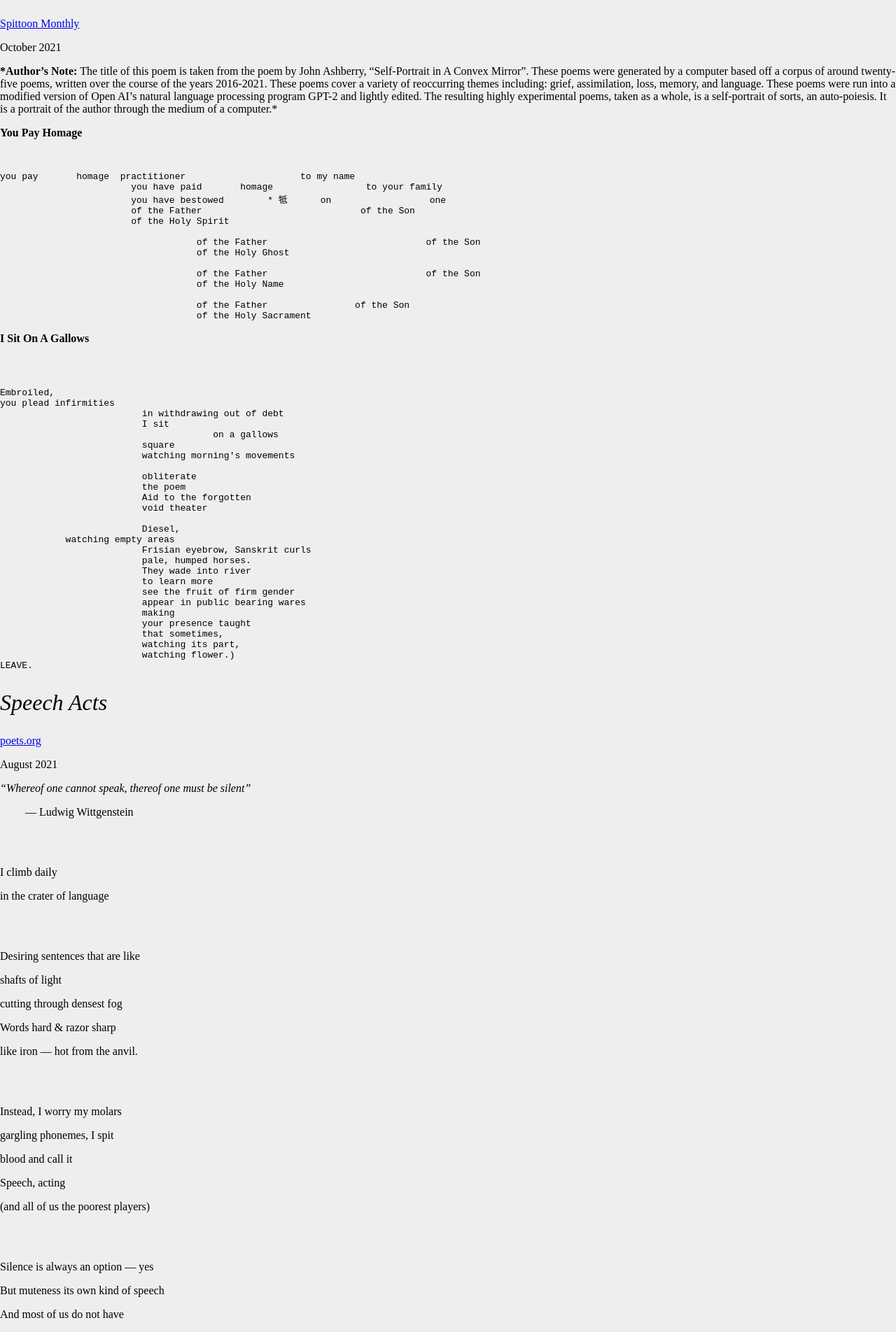
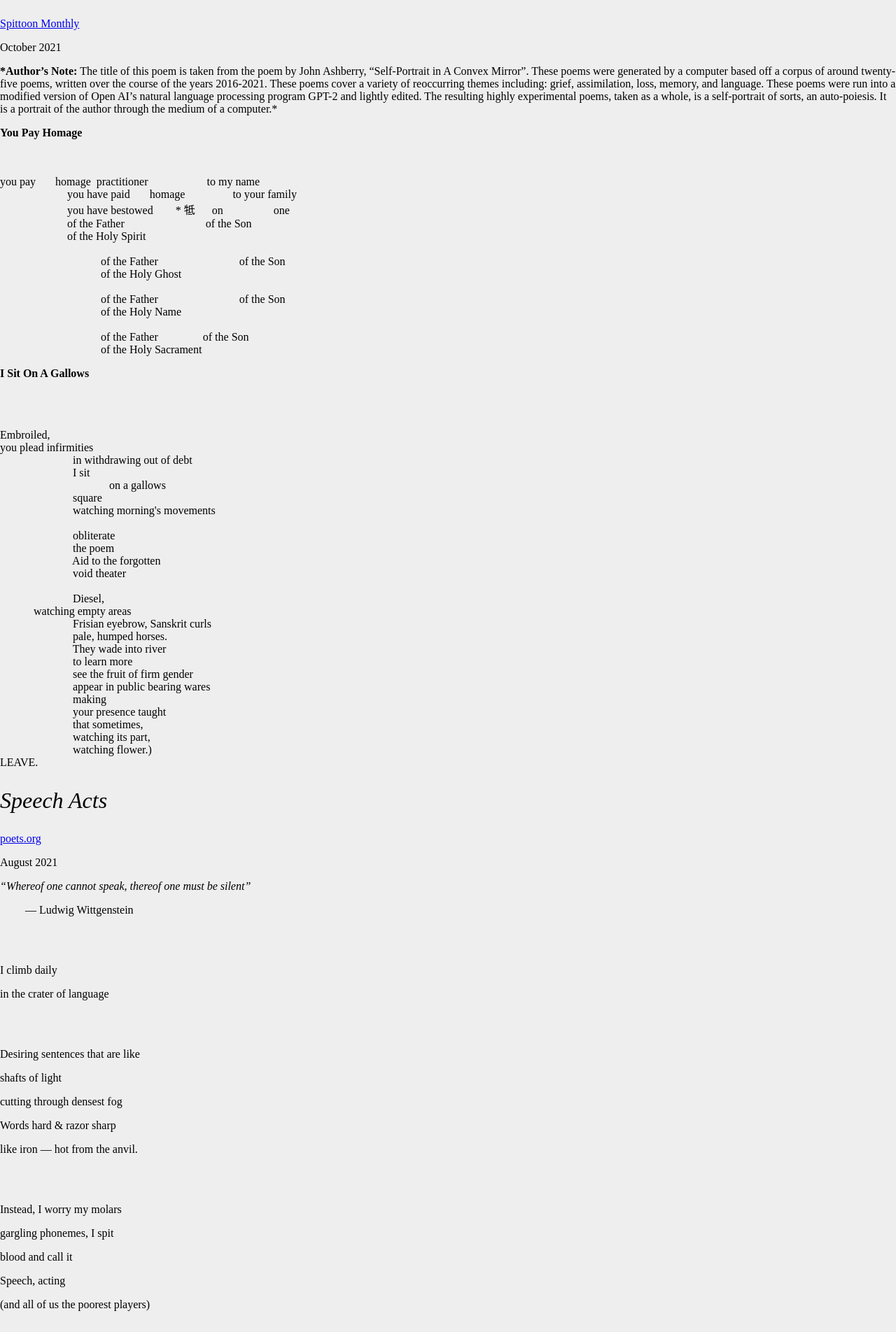
Before and after one commit to caleblstone/thomas-wee, a Jekyll site: the page built from print.md, in a window 1280 px wide. Shown: the part 2369-4273 px from the top of the page at 70% size. Built offline with Jekyll 4.4.1, drawn with Linux system fonts in a browser that asks for light colours; some web fonts are replaced; a script that is not in the unit is left out.

Commit message:
added pre css

```diff
--- a/assets/css/main.scss
+++ b/assets/css/main.scss
@@ -286,6 +286,12 @@ canvas{
 
     }
 
+    pre{
+        font-family: "eb-garamond", serif;
+        font-weight: 100;
+        font-style: normal;
+    }
+
 
 
 
```
